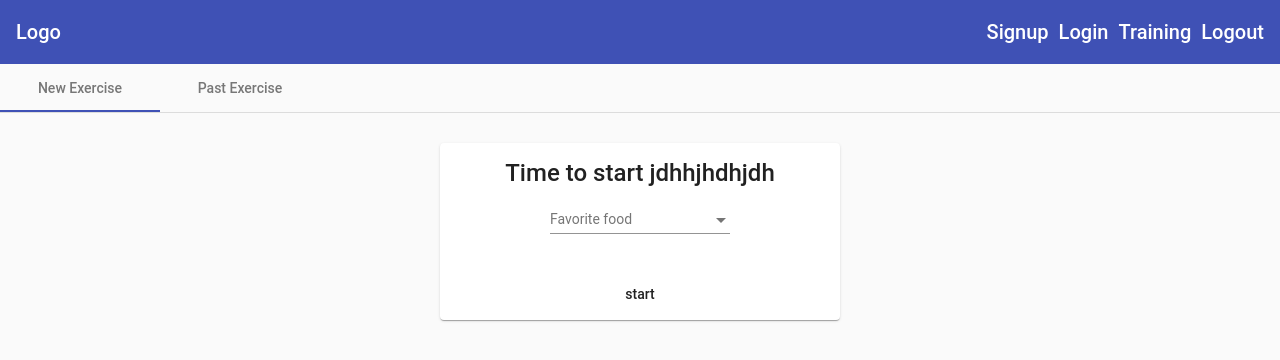
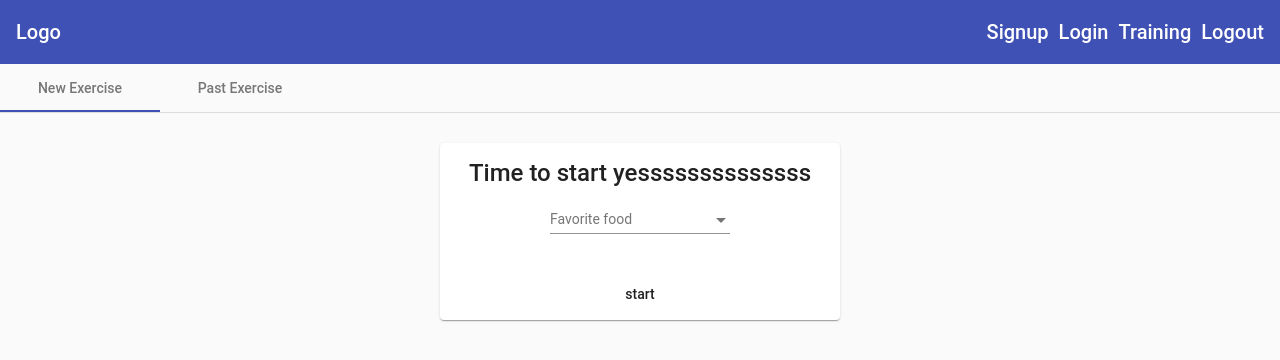
Before and after one commit to sms7182/fitnessTracker, an Angular app: page /training in a window 1280 px wide. Shown: the top 360 px of the page. Built offline with nearby package versions, Linux system fonts and the light colour scheme.

Commit message:
first test for push event

```diff
--- a/src/app/training/new-training/new-training.component.html
+++ b/src/app/training/new-training/new-training.component.html
@@ -1,6 +1,6 @@
 <section class="new-training" fxLayout fxLayoutAlign="center">
 <mat-card fxFlex.xs="100%" fxFlex="400px">
-  <mat-card-title  fxLayoutAlign="center">Time to start jdhhjhdhjdh</mat-card-title>
+  <mat-card-title  fxLayoutAlign="center">Time to start yessssssssssssss</mat-card-title>
   <mat-card-content fxLayoutAlign="center">
     <mat-form-field>
         <mat-select placeholder="Favorite food">
```
